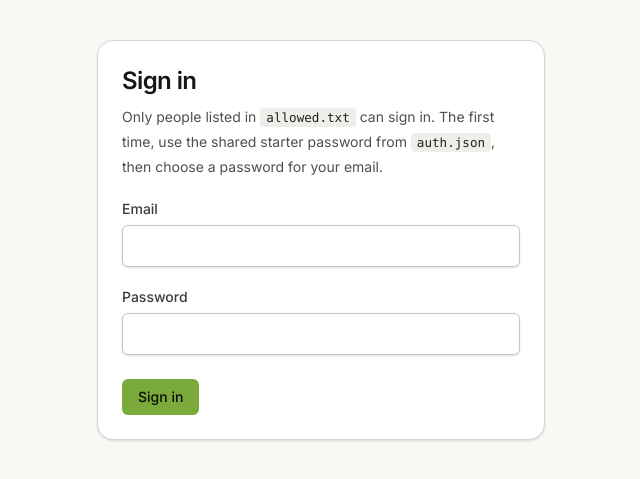
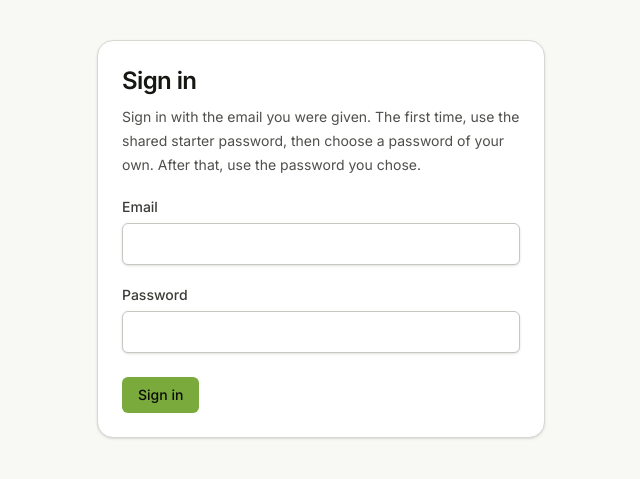
Before and after one commit to mahmad2504/questionnaires, a Flask app: page /login in a window 1280 px wide. Shown: the part 61-540 px from the top of the page, without its empty margins (319-959 px from the left). Run offline with Flask 3, Linux system fonts and the light colour scheme.

Commit message:
Update login instructions in login.html for clarity and user guidance.

```diff
--- a/templates/login.html
+++ b/templates/login.html
@@ -3,7 +3,7 @@
 {% block content %}
   <article class="mx-auto max-w-md rounded-2xl border border-stone-200 bg-white p-6 shadow-sm">
     <h1 class="text-2xl font-semibold tracking-tight text-stone-900">Sign in</h1>
-    <p class="mt-2 text-sm leading-6 text-stone-600">Only people listed in <code>allowed.txt</code> can sign in. The first time, use the shared starter password from <code>auth.json</code>, then choose a password for your email.</p>
+    <p class="mt-2 text-sm leading-6 text-stone-600">Sign in with the email you were given. The first time, use the shared starter password, then choose a password of your own. After that, use the password you chose.</p>
     <form method="post" action="{{ url_for('login') }}">
       {% if errors %}
         <div class="mt-4 rounded-lg bg-red-50 px-4 py-3 text-sm text-red-800" role="alert">
```
